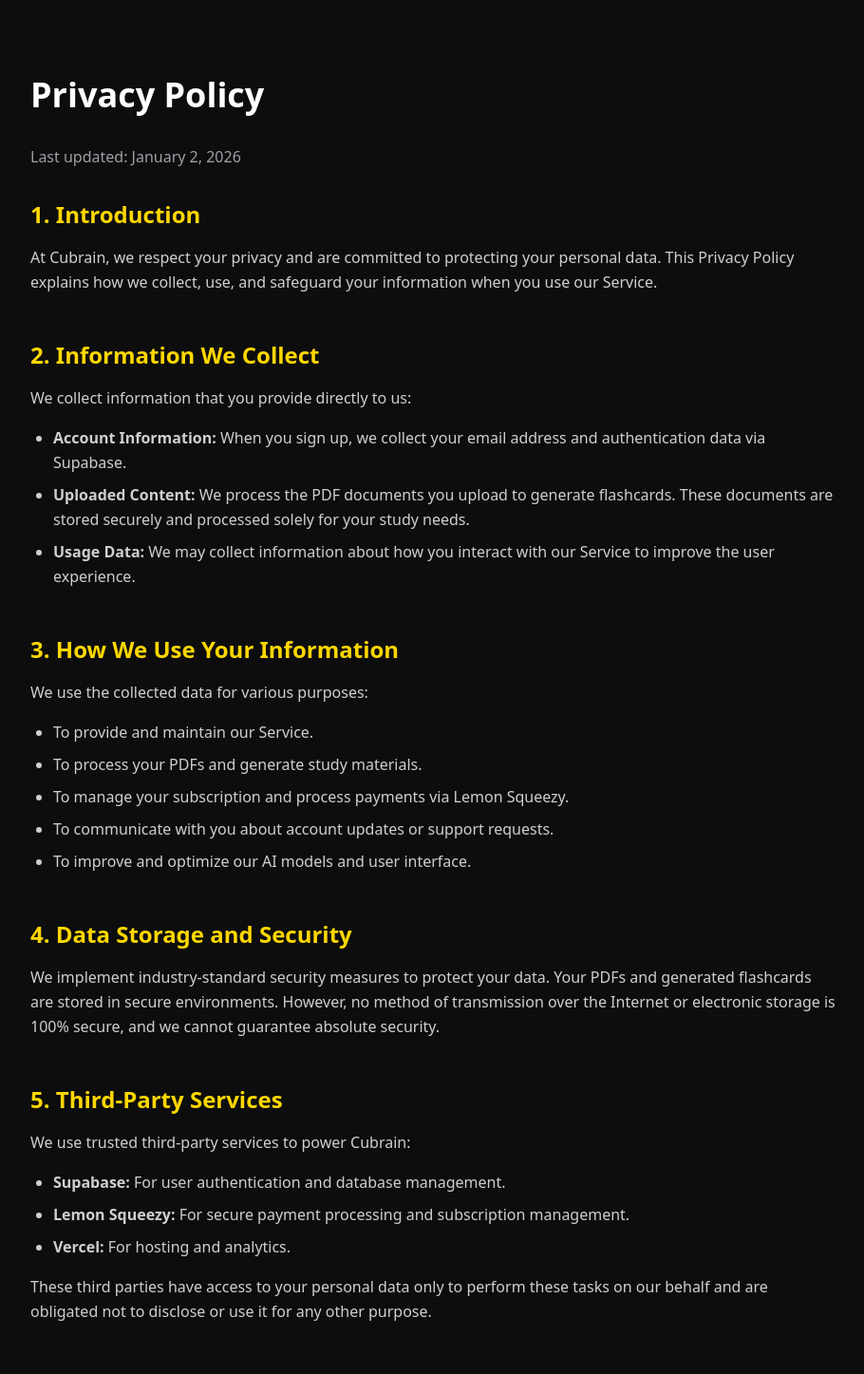
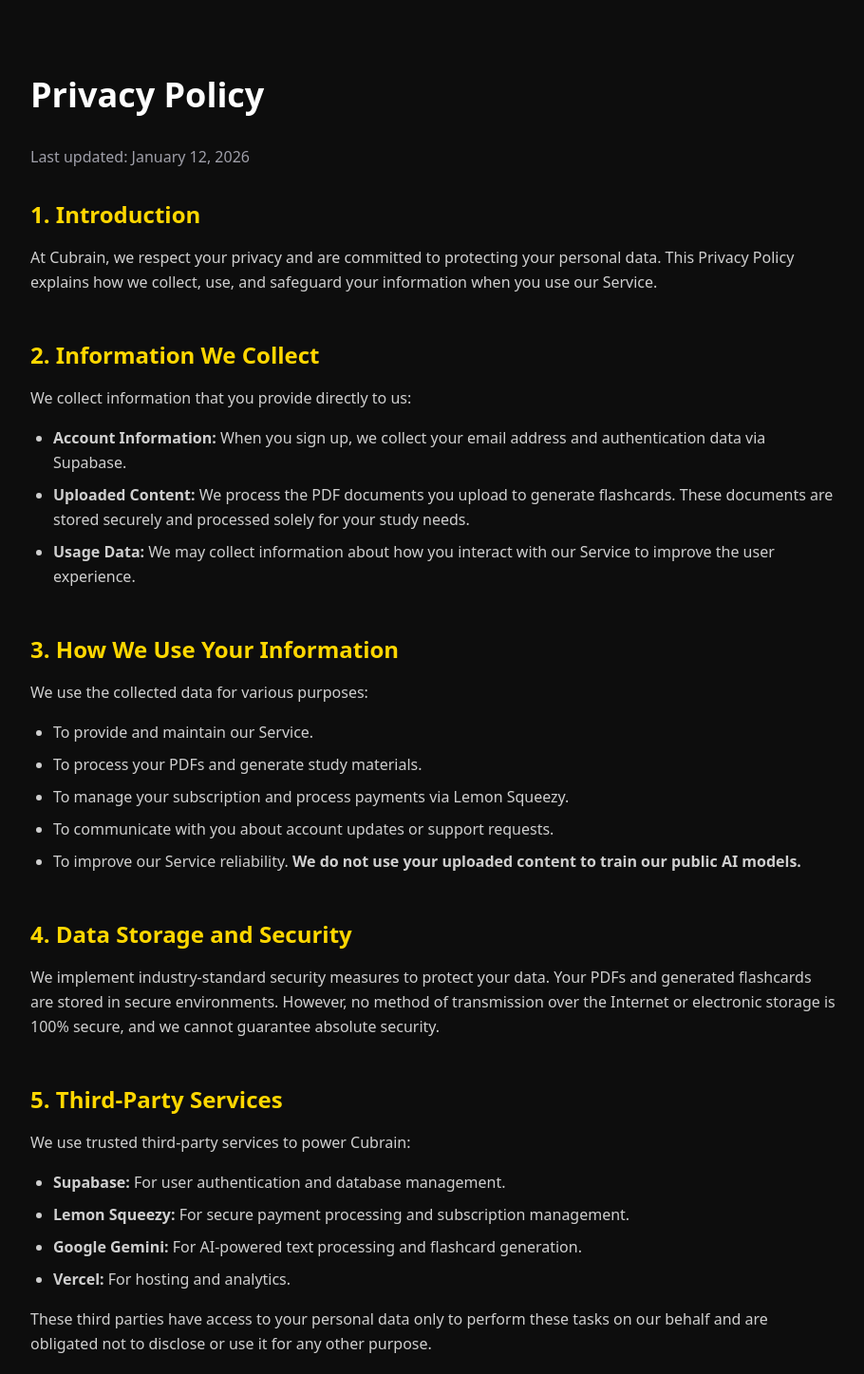
Before and after one commit to Seung-zedd/cubrain, a SvelteKit app in the folder frontend/: page /privacy in a window 1280 px wide. Shown: the top 1447 px of the page at 95% size, without its empty margins (184-1094 px from the left). Built offline with nearby package versions, Linux system fonts and the light colour scheme; no server answers.

Commit message:
📚 docs: update Privacy Policy and Terms of Service with AI training and copyright disclaimers

```diff
--- a/frontend/src/routes/(marketing)/privacy/+page.svelte
+++ b/frontend/src/routes/(marketing)/privacy/+page.svelte
@@ -1,6 +1,6 @@
 <div class="max-w-4xl mx-auto py-20 px-6 text-white/80 leading-relaxed">
   <h1 class="text-4xl font-bold text-white mb-8">Privacy Policy</h1>
-  <p class="mb-8 text-zinc-400">Last updated: January 2, 2026</p>
+  <p class="mb-8 text-zinc-400">Last updated: January 12, 2026</p>
 
   <section class="mb-12">
     <h2 class="text-2xl font-semibold text-[#FFD700] mb-4">1. Introduction</h2>
@@ -47,7 +47,11 @@
       <li>
         To communicate with you about account updates or support requests.
       </li>
-      <li>To improve and optimize our AI models and user interface.</li>
+      <li>
+        To improve our Service reliability. <strong
+          >We do not use your uploaded content to train our public AI models.</strong
+        >
+      </li>
     </ul>
   </section>
 
@@ -75,6 +79,10 @@
       <li>
         <strong>Lemon Squeezy:</strong> For secure payment processing and subscription
         management.
+      </li>
+      <li>
+        <strong>Google Gemini:</strong> For AI-powered text processing and flashcard
+        generation.
       </li>
       <li><strong>Vercel:</strong> For hosting and analytics.</li>
     </ul>
--- a/frontend/src/routes/(marketing)/terms/+page.svelte
+++ b/frontend/src/routes/(marketing)/terms/+page.svelte
@@ -1,6 +1,6 @@
 <div class="max-w-4xl mx-auto py-20 px-6 text-white/80 leading-relaxed">
   <h1 class="text-4xl font-bold text-white mb-8">Terms of Service</h1>
-  <p class="mb-8 text-zinc-400">Last updated: January 2, 2026</p>
+  <p class="mb-8 text-zinc-400">Last updated: January 12, 2026</p>
 
   <section class="mb-12">
     <h2 class="text-2xl font-semibold text-[#FFD700] mb-4">
@@ -70,7 +70,9 @@
       will remain the exclusive property of Cubrain. Your uploaded PDFs remain
       your property; however, by using the Service, you grant us a license to
       process these documents solely for the purpose of generating your study
-      materials.
+      materials. You represent and warrant that you own or have the necessary
+      rights to the content you upload. Cubrain is not liable for any copyright
+      infringement resulting from your uploaded documents.
     </p>
   </section>
 
```
